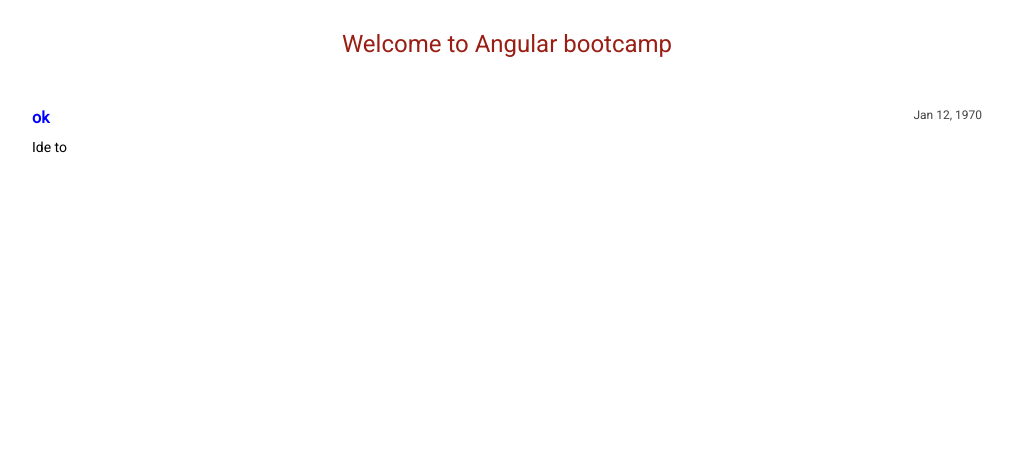
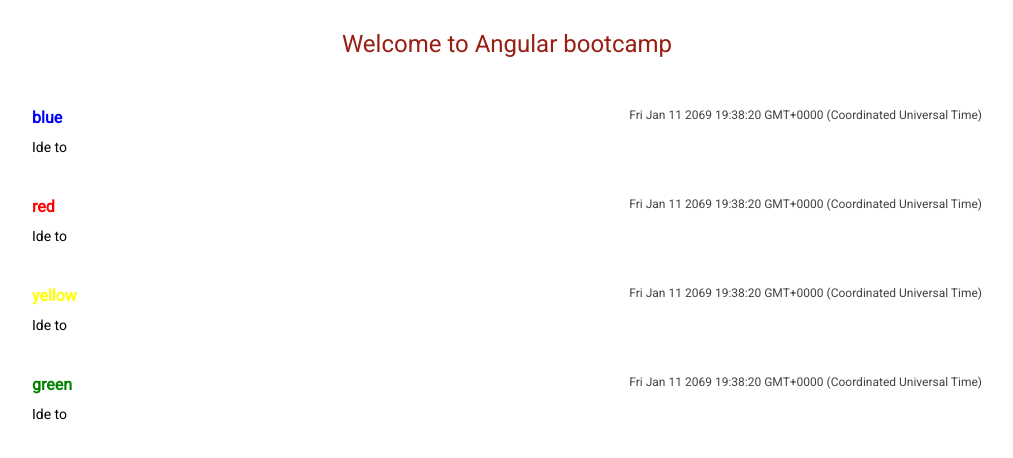
Before and after one commit to RacekM/flowup-angular, an Angular app: page / in a window 1280 px wide. Shown: the top 458 px of the page, without its empty margins (133-1146 px from the left). Built offline with nearby package versions, Linux system fonts and the light colour scheme.

Commit message:
timestamp formatted via getter

```diff
--- a/src/app/app.component.html
+++ b/src/app/app.component.html
@@ -1,4 +1,7 @@
 <div class="content">
   <div class="header">Welcome to Angular bootcamp</div>
-  <app-message [author]="{name:'ok',color:'blue'}" text="Ide to" timestamp=999999999></app-message>
+  <app-message [author]="{name:'blue',color:'blue'}" text="Ide to" timestamp=1562580268310></app-message>
+  <app-message [author]="{name:'red',color:'red'}" text="Ide to" timestamp=1562580268310></app-message>
+  <app-message [author]="{name:'yellow',color:'yellow'}" text="Ide to" timestamp=1562580268310></app-message>
+  <app-message [author]="{name:'green',color:'green'}" text="Ide to" timestamp=1562580268310></app-message>
 </div>
--- a/src/app/message/message.component.html
+++ b/src/app/message/message.component.html
@@ -3,7 +3,7 @@
     <div class="author" [style.color]="author.color">
       {{ author.name }}
     </div>
-    <div class="time">{{ timestamp | date }}</div>
+    <div class="time">{{timestampString}}</div>
   </div>
   <div class="text-wrapper">
     <div class="text"> {{ text }} </div>
--- a/src/app/message/message.component.ts
+++ b/src/app/message/message.component.ts
@@ -12,7 +12,13 @@ export class MessageComponent {
   @Input()
   author: Author;
   @Input()
-  timestamp: bigint;
+  timestamp: number;
+
+  get timestampString(): Date {
+    const date = new Date();
+    date.setMilliseconds(this.timestamp);
+    return date;
+  }
 
 }
 
```
